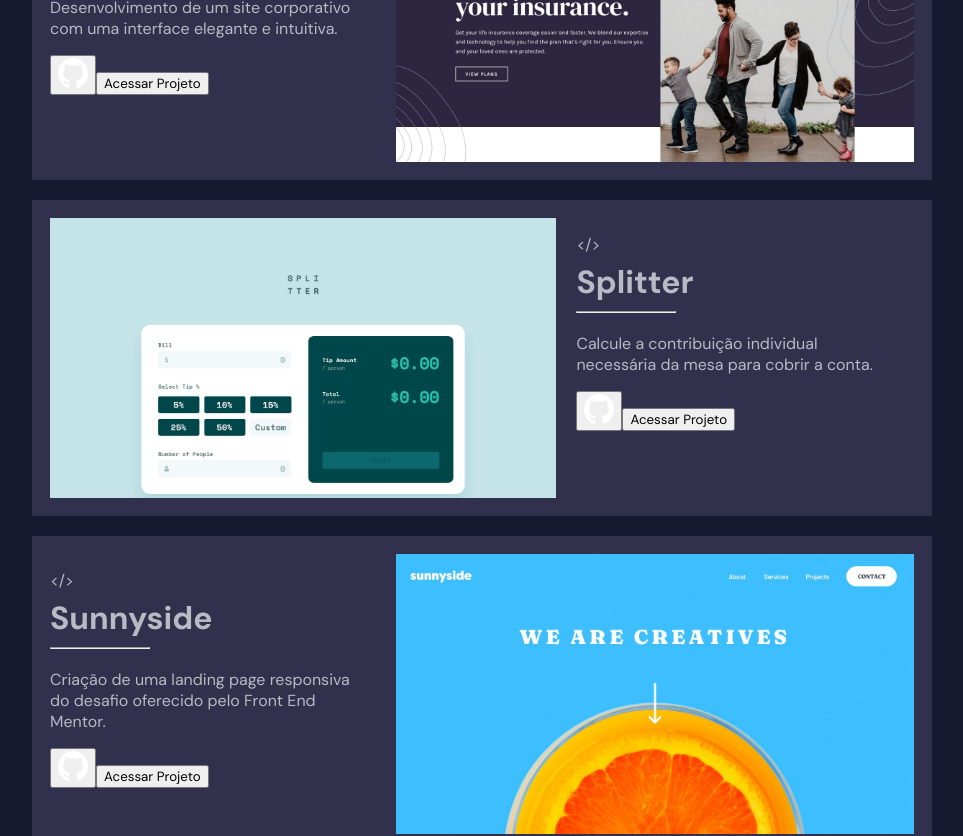
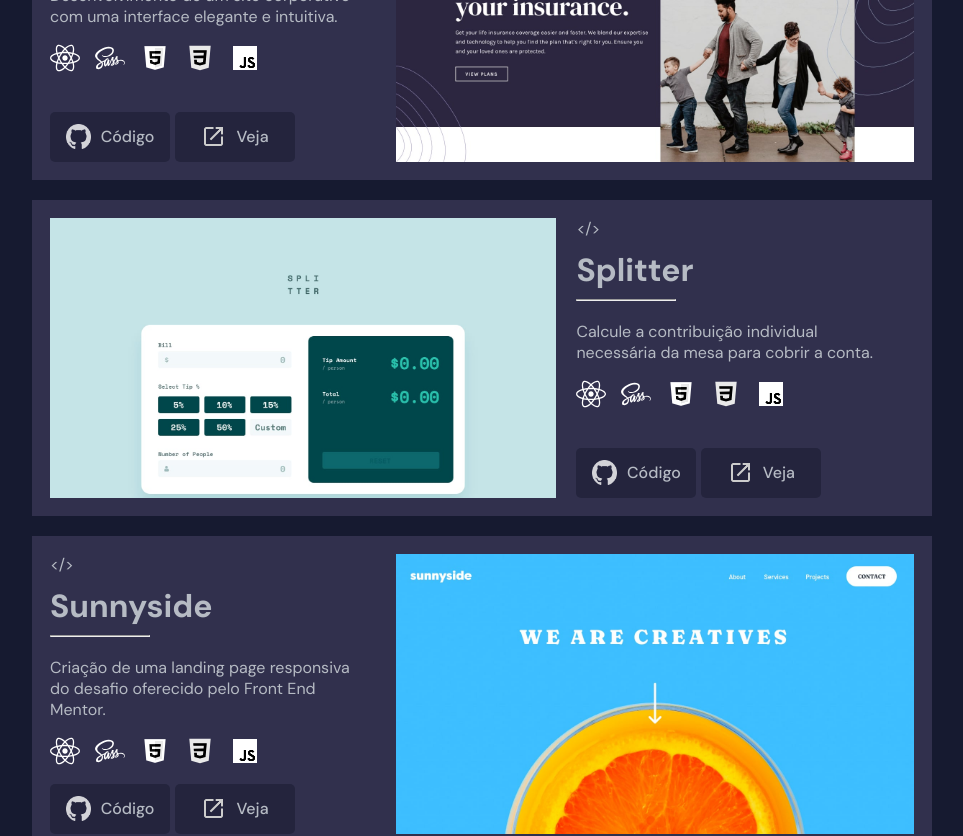
Before and after one commit to ryiianqueiroz/portfolio-1.0, a React (Create React App) app: page / in a window 1280 px wide. Shown: the part 1460-2296 px from the top of the page, without its empty margins (158-1121 px from the left). Built offline with nearby package versions, Linux system fonts and the light colour scheme.

Commit message:
projects updates and icons

```diff
--- a/src/components/Projects/Projects.css
+++ b/src/components/Projects/Projects.css
@@ -35,6 +35,7 @@
 }
 .projects .project .project-info {
   width: 40%;
+  position: relative;
 }
 .projects .project .project-info img {
   width: 30px;
@@ -48,9 +49,80 @@
   width: 100px;
   position: absolute;
 }
+.projects .project .project-info p:nth-child(1) {
+  margin-top: 0px;
+  margin-bottom: 20px;
+}
 .projects .project .project-info #p-info-project {
   margin-top: 30px;
   max-width: 310px;
+}
+.projects .project .project-info .icon-skills {
+  display: flex;
+  gap: 15px;
+}
+.projects .project .project-info .icon-skills img {
+  width: 30px;
+  height: 30px;
+  filter: brightness(0) invert(1);
+  cursor: pointer;
+}
+.projects .project .project-info .icon-skills img:nth-child(5) {
+  transform: scale(1);
+}
+.projects .project .project-info .icon-skills img:nth-child(4) {
+  transform: scale(0.86);
+}
+.projects .project .project-info .icon-skills img:nth-child(3), .projects .project .project-info .icon-skills img:nth-child(4) {
+  filter: grayscale(100%) brightness(70%) contrast(300%) invert(2);
+}
+.projects .project .project-info .icon-skills img:nth-child(5) {
+  filter: grayscale(100%) brightness(100%) contrast(2) invert(0);
+  transform: scale(0.8);
+}
+.projects .project .project-info .links-project {
+  display: flex;
+  align-items: center;
+  position: absolute;
+  bottom: 0;
+  gap: 5px;
+}
+.projects .project .project-info .links-project a {
+  text-decoration: none;
+}
+.projects .project .project-info .links-project button {
+  width: 120px;
+  background-color: rgba(16, 19, 36, 0.39);
+  border: none;
+  font-size: 1rem;
+  font-weight: 500;
+  height: 50px;
+  color: rgb(182, 187, 196);
+  border-radius: 5px;
+  display: flex;
+  align-items: center;
+  text-align: center;
+  justify-content: center;
+  gap: 10px;
+  cursor: pointer;
+}
+.projects .project .project-info .links-project button img {
+  width: 25px;
+  height: 25px;
+  filter: opacity(80%);
+}
+.projects .project .project-info .links-project button #open-link {
+  filter: invert(0.8);
+}
+.projects .project .project-info .links-project button:hover {
+  background-color: rgba(16, 19, 36, 0.651);
+  color: white;
+}
+.projects .project .project-info .links-project button:hover:hover > img {
+  filter: opacity(100%);
+}
+.projects .project .project-info .links-project button:hover:hover > #open-link {
+  filter: invert(1);
 }
 .projects .project:nth-child(2) {
   flex-direction: row;
--- a/src/components/Projects/Projects.js
+++ b/src/components/Projects/Projects.js
@@ -3,6 +3,12 @@ import Insure from "../../assets/desktop-designs/insure-design.jpg"
 import TipCalculator from "../../assets/desktop-designs/tip-calculator-design.jpg"
 import Sunnyside from "../../assets/desktop-designs/sunnyside-design.jpg"
 import GitHub from "../../assets/github-logo-white.png"
+import OpenLink from "../../assets/open-link-icon.png"
+import React from "../../assets/react-colorido.svg"
+import SASS from "../../assets/sass-colorido.svg"
+import HTML from "../../assets/html-colorido.png"
+import CSS from "../../assets/css-colorido.svg"
+import JS from "../../assets/javascript-colorido.svg"
 
 function Projects() {
     return (
@@ -21,12 +27,21 @@ function Projects() {
               <h1>Insure</h1>
               <hr />
               <p id="p-info-project">Desenvolvimento de um site corporativo com uma interface elegante e intuitiva.</p>
+
+              <div className="icon-skills">
+                <img src={React} alt="react-icon" />
+                <img src={SASS} alt="sass-icon" />
+                <img src={HTML} alt="html-icon" />
+                <img src={CSS} alt="css-icon" />
+                <img src={JS} alt="js-icon" />
+              </div>
+
               <div className="links-project">
                 <a href="#">
-                  <button><img src={GitHub} alt="#" /></button>
+                  <button><img src={GitHub} alt="#" /> Código</button>
                 </a>
                 <a href="#">
-                  <button>Acessar Projeto</button>
+                  <button><img id="open-link" src={OpenLink} alt="#" />Veja</button>
                 </a>
               </div>
             </div>
@@ -43,12 +58,21 @@ function Projects() {
               <h1>Splitter</h1>
               <hr />
               <p id="p-info-project">Calcule a contribuição individual necessária da mesa para cobrir a conta.</p>
+
+              <div className="icon-skills">
+                <img src={React} alt="react-icon" />
+                <img src={SASS} alt="sass-icon" />
+                <img src={HTML} alt="html-icon" />
+                <img src={CSS} alt="css-icon" />
+                <img src={JS} alt="js-icon" />
+              </div>
+
               <div className="links-project">
                 <a href="#">
-                  <button><img src={GitHub} alt="#" /></button>
+                  <button><img src={GitHub} alt="#" /> Código</button>
                 </a>
                 <a href="#">
-                  <button>Acessar Projeto</button>
+                  <button><img id="open-link" src={OpenLink} alt="#" />Veja</button>
                 </a>
               </div>
             </div>
@@ -65,12 +89,21 @@ function Projects() {
               <h1>Sunnyside</h1>
               <hr />
               <p id="p-info-project">Criação de uma landing page responsiva do desafio oferecido pelo Front End Mentor.</p>
+
+              <div className="icon-skills">
+                <img src={React} alt="react-icon" />
+                <img src={SASS} alt="sass-icon" />
+                <img src={HTML} alt="html-icon" />
+                <img src={CSS} alt="css-icon" />
+                <img src={JS} alt="js-icon" />
+              </div>
+
               <div className="links-project">
                 <a href="#">
-                  <button><img src={GitHub} alt="#" /></button>
+                  <button><img src={GitHub} alt="#" /> Código</button>
                 </a>
                 <a href="#">
-                  <button>Acessar Projeto</button>
+                  <button><img id="open-link" src={OpenLink} alt="#" />Veja</button>
                 </a>
               </div>
             </div>
--- a/src/components/Projects/Projects.scss
+++ b/src/components/Projects/Projects.scss
@@ -37,6 +37,7 @@
 
         .project-info{
             width: 40%;
+            position: relative;
 
             img{
                 width: 30px;
@@ -53,9 +54,97 @@
                 position: absolute;
             }
 
+            p{
+                &:nth-child(1){
+                    margin-top: 0px;
+                    margin-bottom: 20px;
+                }
+            }
+
             #p-info-project{
                 margin-top: 30px;
                 max-width: 310px;
+            }
+
+            .icon-skills{
+                display: flex;
+                gap: 15px;
+
+                img{
+                    width: 30px;
+                    height: 30px;
+                    filter: brightness(0) invert(1);
+                    cursor: pointer;
+
+                    &:nth-child(5){
+                        transform: scale(1);
+                    }
+
+                    &:nth-child(4){
+                        transform: scale(0.86);
+                    }
+
+                    &:nth-child(3), &:nth-child(4){
+                        filter: grayscale(100%) brightness(70%) contrast(300%) invert(2);
+                    }
+
+                    &:nth-child(5){
+                        filter: grayscale(100%) brightness(100%) contrast(2) invert(0);
+                        transform: scale(0.8);
+                    }
+                }
+            }
+
+            .links-project{
+                display: flex;
+                align-items: center;
+                position: absolute;
+                bottom: 0;
+                gap: 5px;
+
+                a{
+                    text-decoration: none;
+                }
+
+                button{
+                    width: 120px;
+                    background-color: rgba(16, 19, 36, 0.39);
+                    border: none;
+                    font-size: 1rem;
+                    font-weight: 500;
+                    height: 50px;
+                    color: rgb(182, 187, 196);
+                    border-radius: 5px;
+                    display: flex;
+                    align-items: center;
+                    text-align: center;
+                    justify-content: center;
+                    gap: 10px;
+                    cursor: pointer;
+
+                    img{
+                        width: 25px;
+                        height: 25px;
+                        filter: opacity(80%);
+                    }
+
+                    #open-link{
+                        filter: invert(0.8);
+                    }
+
+                    &:hover{
+                        background-color: rgba(16, 19, 36, 0.651);
+                        color: white;
+
+                        &:hover > img{
+                            filter: opacity(100%);
+                        }
+
+                        &:hover > #open-link{
+                            filter: invert(1);
+                        }
+                    }
+                }
             }
         }
 
```
Also changed, not shown: src/assets/open-link-icon.png (added), 1 other file (tests, documents, lock files or other folders).
